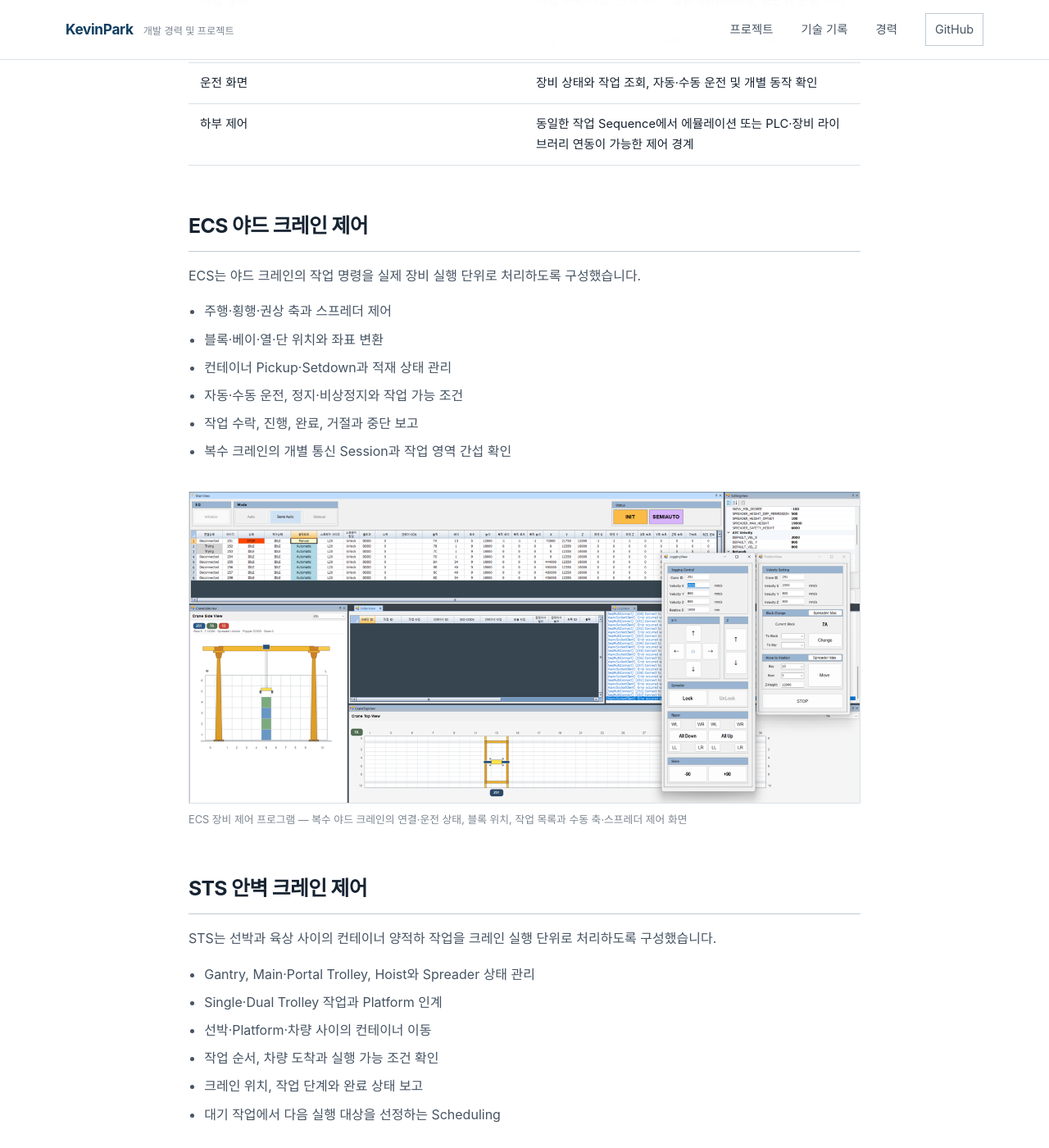
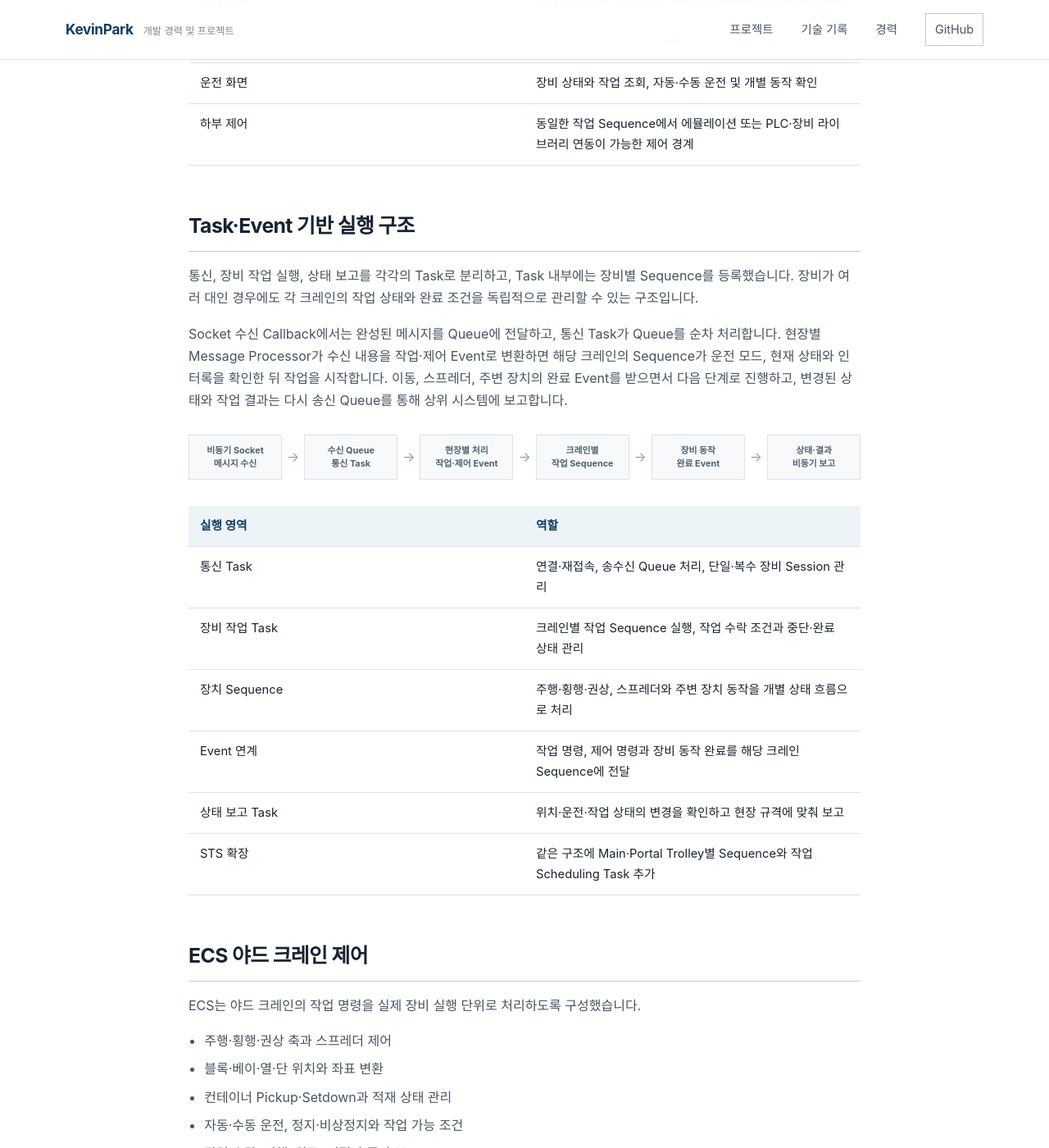
Before and after one commit to parkKevinSB/parkKevinSB.github.io, a Jekyll site: the page built from projects/equipment-emulators.md, in a window 1280 px wide and 1400 px high, scrolled down 1283 px. Shown: the whole window at 82% size. Built offline with Jekyll 4.4.1, drawn with Linux system fonts in a browser that asks for light colours; some of the changed text lies outside the part shown.

Commit message:
ECS Task 이벤트 제어 구조 보강

```diff
--- a/index.html
+++ b/index.html
@@ -131,7 +131,7 @@ description: KevinPark의 항만 자동화, 장비 제어 소프트웨어 개발
       <a class="project-card" href="{{ '/projects/equipment-emulators/' | relative_url }}">
         <p class="project-type">2024 · 설계 및 개발</p>
         <h3>ECS·STS 장비 제어 프로그램</h3>
-        <p class="card-description">상위 시스템의 명령을 크레인 작업 Sequence로 처리하고, 하부 장비 제어 계층과 내장 에뮬레이션 기능을 분리한 C# 프로그램입니다.</p>
+        <p class="card-description">Task·Event 기반으로 크레인 작업을 실행하고, 현장별 비동기 통신과 하부 장비 제어 계층을 분리한 C# 프로그램입니다.</p>
         <p class="card-stack">C# · .NET Framework · WinForms · 비동기 TCP</p>
         <span class="card-link">상세 내용</span>
       </a>
--- a/projects.html
+++ b/projects.html
@@ -81,8 +81,8 @@ permalink: /projects/
     <a class="project-index-card" href="{{ '/projects/equipment-emulators/' | relative_url }}">
       <p class="project-type">2024 · 설계 및 개발</p>
       <h2>ECS·STS 장비 제어 프로그램</h2>
-      <p>크레인 작업 Sequence와 상태·인터록을 처리하고 내장 에뮬레이션과 하부 장비 연동 경계를 구성한 제어 프로그램</p>
-      <p class="card-stack">C# · WinForms · 비동기 TCP · 상태 기반 작업 흐름</p>
+      <p>Task·Event 기반 크레인 작업과 현장별 비동기 통신을 처리하고 내장 에뮬레이션과 하부 장비 연동 경계를 구성한 제어 프로그램</p>
+      <p class="card-stack">C# · WinForms · 비동기 TCP · Task·Event 기반 제어</p>
     </a>
     <a class="project-index-card" href="{{ '/projects/lms-control/' | relative_url }}">
       <p class="project-type">2019.06 - 2020.07 · 개발 및 셋업</p>
--- a/projects/equipment-emulators.md
+++ b/projects/equipment-emulators.md
@@ -1,6 +1,6 @@
 ---
 title: ECS·STS 장비 제어 프로그램
-description: 상위 자동화 시스템의 명령을 크레인 작업으로 실행하고, 하부 장비 제어 계층과 내장 에뮬레이션 기능을 함께 구성한 항만 장비 제어 프로그램입니다.
+description: 상위 자동화 시스템의 명령을 Task·Event 기반 크레인 작업으로 실행하고, 현장별 통신과 하부 장비 제어 계층을 분리한 항만 장비 제어 프로그램입니다.
 permalink: /projects/equipment-emulators/
 period: 2024
 category: 항만 크레인 장비 제어 및 연동 검증
@@ -30,6 +30,25 @@ ECS와 STS 프로그램은 단순히 크레인의 움직임을 화면에 재현
 | 운전 화면 | 장비 상태와 작업 조회, 자동·수동 운전 및 개별 동작 확인 |
 | 하부 제어 | 동일한 작업 Sequence에서 에뮬레이션 또는 PLC·장비 라이브러리 연동이 가능한 제어 경계 |
 
+## Task·Event 기반 실행 구조
+
+통신, 장비 작업 실행, 상태 보고를 각각의 Task로 분리하고, Task 내부에는 장비별 Sequence를 등록했습니다. 장비가 여러 대인 경우에도 각 크레인의 작업 상태와 완료 조건을 독립적으로 관리할 수 있는 구조입니다.
+
+Socket 수신 Callback에서는 완성된 메시지를 Queue에 전달하고, 통신 Task가 Queue를 순차 처리합니다. 현장별 Message Processor가 수신 내용을 작업·제어 Event로 변환하면 해당 크레인의 Sequence가 운전 모드, 현재 상태와 인터록을 확인한 뒤 작업을 시작합니다. 이동, 스프레더, 주변 장치의 완료 Event를 받으면서 다음 단계로 진행하고, 변경된 상태와 작업 결과는 다시 송신 Queue를 통해 상위 시스템에 보고합니다.
+
+<div class="compact-process" aria-label="ECS와 STS의 Task 및 Event 기반 장비 제어 흐름">
+  <span>비동기 Socket<br>메시지 수신</span><b>→</b><span>수신 Queue<br>통신 Task</span><b>→</b><span>현장별 처리<br>작업·제어 Event</span><b>→</b><span>크레인별<br>작업 Sequence</span><b>→</b><span>장비 동작<br>완료 Event</span><b>→</b><span>상태·결과<br>비동기 보고</span>
+</div>
+
+| 실행 영역 | 역할 |
+|---|---|
+| 통신 Task | 연결·재접속, 송수신 Queue 처리, 단일·복수 장비 Session 관리 |
+| 장비 작업 Task | 크레인별 작업 Sequence 실행, 작업 수락 조건과 중단·완료 상태 관리 |
+| 장치 Sequence | 주행·횡행·권상, 스프레더와 주변 장치 동작을 개별 상태 흐름으로 처리 |
+| Event 연계 | 작업 명령, 제어 명령과 장비 동작 완료를 해당 크레인 Sequence에 전달 |
+| 상태 보고 Task | 위치·운전·작업 상태의 변경을 확인하고 현장 규격에 맞춰 보고 |
+| STS 확장 | 같은 구조에 Main·Portal Trolley별 Sequence와 작업 Scheduling Task 추가 |
+
 ## ECS 야드 크레인 제어
 
 ECS는 야드 크레인의 작업 명령을 실제 장비 실행 단위로 처리하도록 구성했습니다.
@@ -40,6 +59,20 @@ ECS는 야드 크레인의 작업 명령을 실제 장비 실행 단위로 처
 - 자동·수동 운전, 정지·비상정지와 작업 가능 조건
 - 작업 수락, 진행, 완료, 거절과 중단 보고
 - 복수 크레인의 개별 통신 Session과 작업 영역 간섭 확인
+
+### 현장별 통신 및 작업 인터페이스
+
+ECS의 공통 장비 모델과 제어 구조는 유지하면서, 현장마다 다른 통신 규격과 작업 조건은 별도 구현으로 분리했습니다. 공개 가능한 범위에서 현재 4개 운영 현장에 적용된 프로토콜을 지원합니다.
+
+| 구분 | 현장별 구현 범위 |
+|---|---|
+| 수신 규격 | 전문 경계 처리, 메시지 형식 변환과 명령별 Parser·Processor |
+| 송신 규격 | 작업 진행, 장비 상태와 요청 응답을 현장 전문으로 변환 |
+| 연결 방식 | 하나의 연결을 공유하는 방식과 크레인별 비동기 Session 방식 |
+| 작업 흐름 | 현장별 작업 명령, 제어 조건과 상태 보고 시점에 맞춘 Sequence |
+| 터미널 설정 | 블록·베이·열·단 좌표와 현장별 장비·운영 설정 |
+
+새로운 현장을 적용할 때 공통 장비 상태와 축·스프레더 제어를 다시 작성하지 않고, 통신 Parser·Processor·송신 변환과 필요한 작업 Sequence를 해당 현장 규격에 맞게 교체하거나 추가하는 방식으로 구성했습니다.
 
 <figure class="evidence-figure">
   <img src="{{ '/assets/images/projects/ecs-emulator.png' | relative_url }}" alt="ECS 야드 크레인 장비 제어 프로그램의 내장 에뮬레이션 화면">
```
Also changed, not shown: _posts/2026-07-28-port-equipment-emulator-suite.md (+18 -5 lines).
